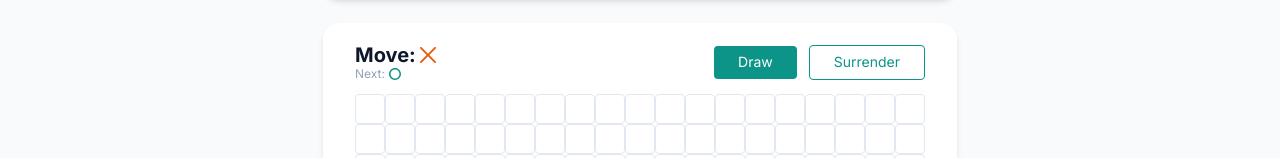
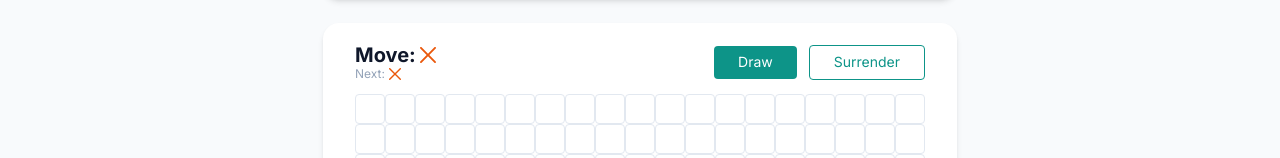
Before and after one commit to ukrWily/xo, a Next.js app: page / in a window 1280 px wide. Shown: the part 300-458 px from the top of the page. Built offline with nearby package versions, Linux system fonts and the light colour scheme.

Commit message:
useGameState

```diff
--- a/components/game/constants.js
+++ b/components/game/constants.js
@@ -4,3 +4,10 @@ export const GAME_SYMBOLS = {
   TRIANGLE: "triangle",
   SQUARE: "square",
 };
+
+export const MOVE_ORDER = [
+  GAME_SYMBOLS.CROSS,
+  GAME_SYMBOLS.ZERO,
+  GAME_SYMBOLS.TRIANGLE,
+  GAME_SYMBOLS.SQUARE,
+];
--- a/components/game/game-field.jsx
+++ b/components/game/game-field.jsx
@@ -1,41 +1,12 @@
 import clsx from "clsx";
 import { UIButton } from "../uikit/ui-button";
-import { useState } from "react";
+import { use, useState } from "react";
 import { GAME_SYMBOLS } from "./constants";
 import { GameSymbol } from "./game-symbol";
-
-const MOVE_ORDER = [
-  GAME_SYMBOLS.CROSS,
-  GAME_SYMBOLS.ZERO,
-  GAME_SYMBOLS.TRIANGLE,
-  GAME_SYMBOLS.SQUARE,
-];
-
-function getNextMove(currentMove) {
-  const nextMoveIndex = MOVE_ORDER.indexOf(currentMove) + 1;
-  return MOVE_ORDER[nextMoveIndex % MOVE_ORDER.length];
-  //  or
-  // return MOVE_ORDER[nextMoveIndex] ?? MOVE_ORDER[0];
-}
+import { useGameState } from "./use-game-state";
 
 export function GameField({ className }) {
-  const [{ cells, currentMove }, setGameState] = useState(() => {
-    return {
-      cells: new Array(19 * 19).fill(null),
-      currentMove: GAME_SYMBOLS.CROSS,
-    };
-  });
-  const nexMove = getNextMove(currentMove);
-
-  const handleCellClick = (index) => {
-    setGameState((lastGameState) => ({
-      ...lastGameState,
-      currentMove: getNextMove(lastGameState.currentMove),
-      cells: lastGameState.cells.map((cell, i) =>
-        i === index ? lastGameState.currentMove : cell
-      ),
-    }));
-  };
+  const { cells, currentMove, handleCellClick, nextMove } = useGameState();
 
   const actions = (
     <>
@@ -53,7 +24,7 @@ export function GameField({ className }) {
       <GameMoveInfo
         actions={actions}
         currentMove={currentMove}
-        nextMove={nexMove}
+        nextMove={nextMove}
       />
       <GameGrid>
         {cells.map((symbol, index) => (
--- /dev/null
+++ b/components/game/use-game-state.js
@@ -0,0 +1,31 @@
+import { useState } from "react";
+import { MOVE_ORDER } from "./constants";
+import { GAME_SYMBOLS } from "./constants";
+
+function getNextMove(currentMove) {
+  const nextMoveIndex = MOVE_ORDER.indexOf(currentMove) + 1;
+  return MOVE_ORDER[nextMoveIndex % MOVE_ORDER.length];
+  //  or
+  // return MOVE_ORDER[nextMoveIndex] ?? MOVE_ORDER[0];
+}
+
+export function useGameState() {
+  const [{ cells, currentMove }, setGameState] = useState(() => ({
+    cells: new Array(19 * 19).fill(null),
+    currentMove: GAME_SYMBOLS.CROSS,
+  }));
+
+  const nexMove = getNextMove(currentMove);
+
+  const handleCellClick = (index) => {
+    setGameState((lastGameState) => ({
+      ...lastGameState,
+      currentMove: getNextMove(lastGameState.currentMove),
+      cells: lastGameState.cells.map((cell, i) =>
+        i === index ? lastGameState.currentMove : cell
+      ),
+    }));
+  };
+
+  return { cells, currentMove, handleCellClick, nexMove };
+}
```
